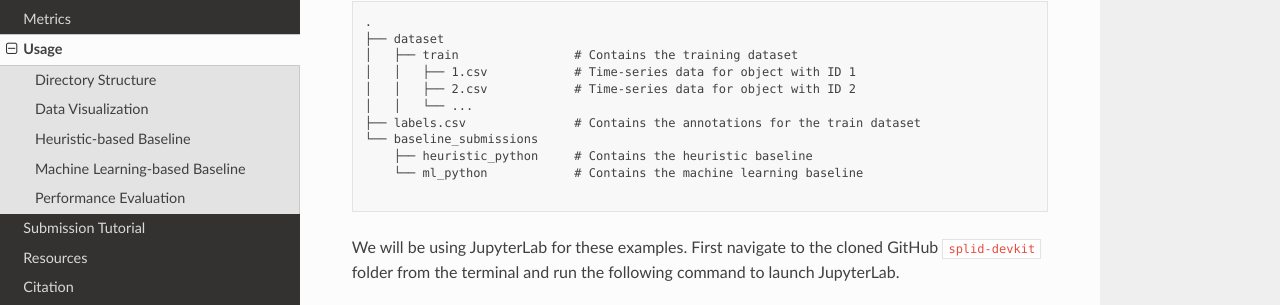
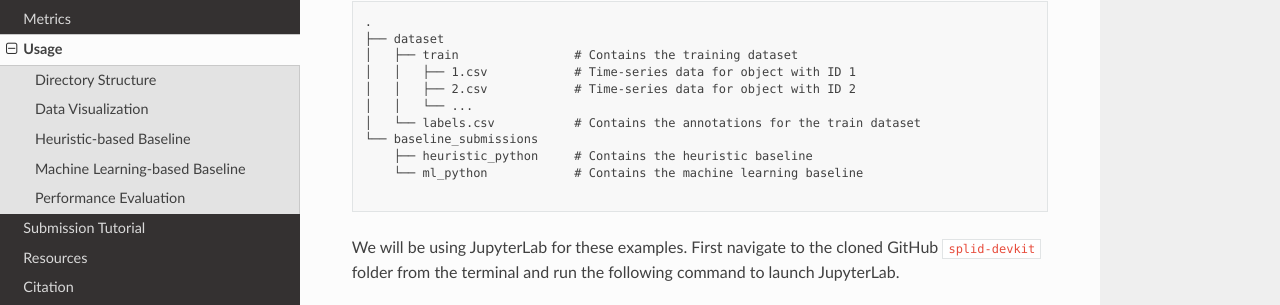
Before and after one commit to olgupila/STORM-AI-devkit-2025, a Sphinx documentation site: the page built from docs/usage.md, in a window 1280 px wide and 900 px high. Shown: the part 263-568 px from the top of the window. Built offline with Sphinx 7.4.7 and the Read the Docs theme 2.0.0, drawn with Linux system fonts in a browser that asks for light colours; pages that are not in the unit, such as notebooks, are missing from menus.

```diff
--- a/docs/usage.md
+++ b/docs/usage.md
@@ -9,7 +9,7 @@ In this section, usage of the development toolkit is demonstrated via guided exa
 │   │   ├── 1.csv            # Time-series data for object with ID 1
 │   │   ├── 2.csv            # Time-series data for object with ID 2
 │   │   └── ...
-├── labels.csv               # Contains the annotations for the train dataset
+│   └── labels.csv           # Contains the annotations for the train dataset
 └── baseline_submissions
     ├── heuristic_python     # Contains the heuristic baseline
     └── ml_python            # Contains the machine learning baseline
```
